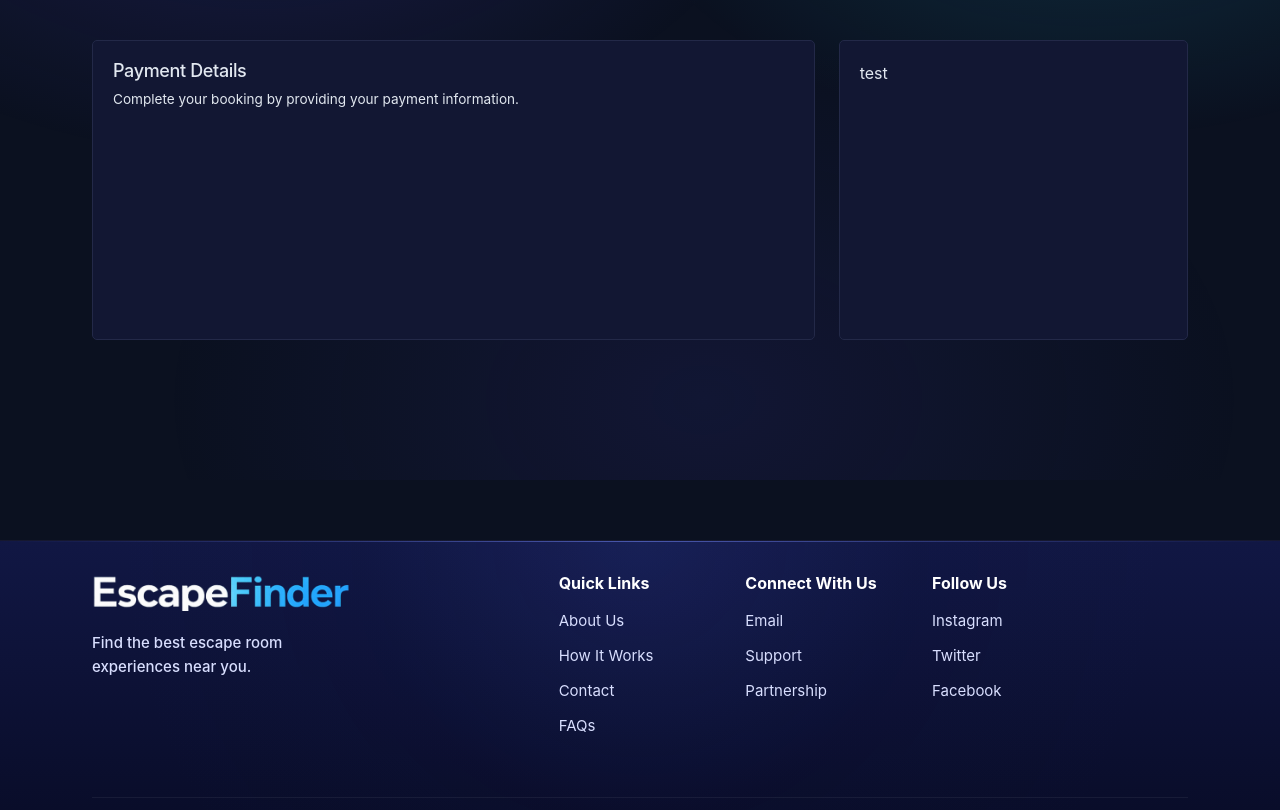
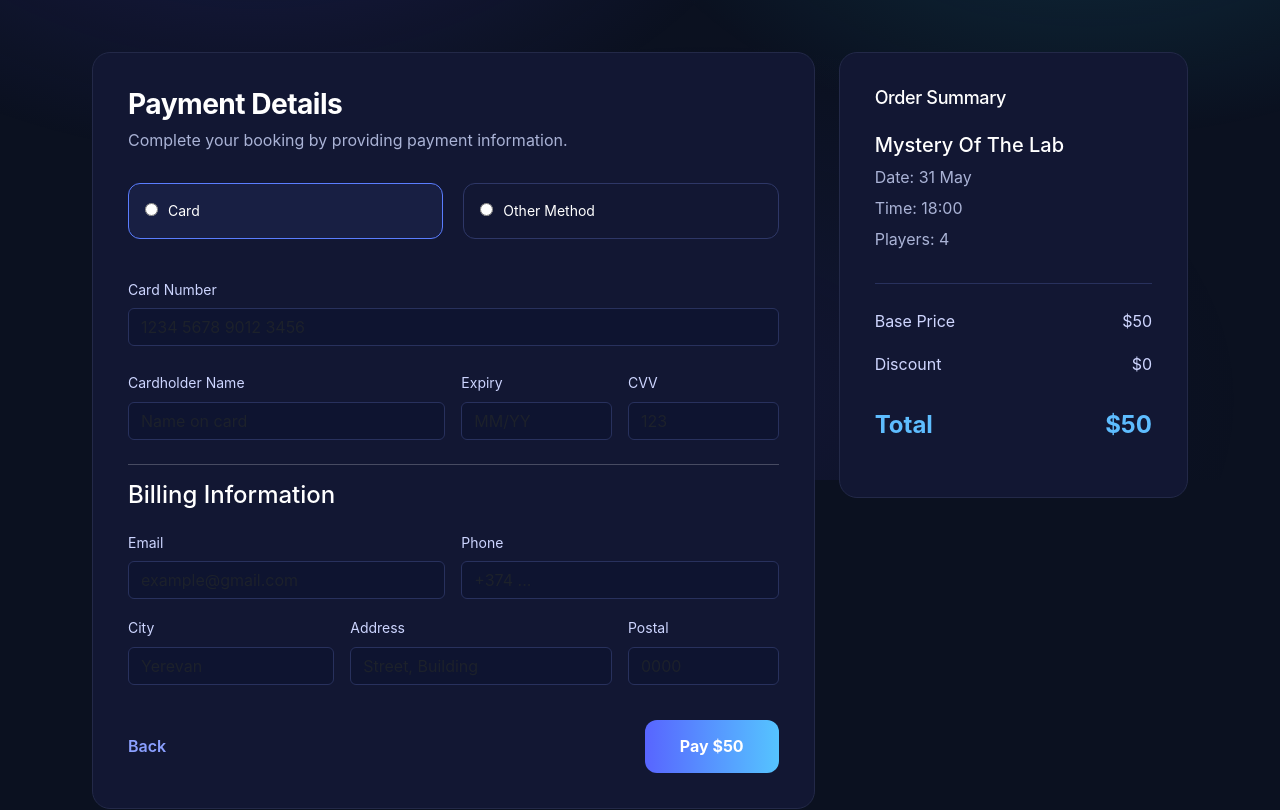
Before and after one commit to kiumars609/escape-finder, a React (Vite) app: page /payment in a window 1280 px wide. Shown: the part 320-1130 px from the top of the page. Built offline with nearby package versions, Linux system fonts and the light colour scheme.

Commit message:
Fix Payment Component

```diff
--- a/src/Pages/Payment/Payment.jsx
+++ b/src/Pages/Payment/Payment.jsx
@@ -34,20 +34,214 @@ export default function Payment() {
           </table>
         </section>
 
-        <div className="container payment-info">
-          <div className="row g-4">
-            <div className="col-md-8 col-12">
-              <div className="user-info">
-                <h3>Payment Details</h3>
-                <p className="sub-title">Complete your booking by providing your payment information.</p>
-              </div>
-            </div>
+        <section className="container payment-page">
 
-            <div className="col-md-4 col-12">
-              <div className="room-info">test</div>
-            </div>
+  <div className="row g-4">
+
+    {/* Left Side */}
+    <div className="col-lg-8">
+      <div className="payment-box">
+
+        <h2>Payment Details</h2>
+        <p className="payment-subtitle">
+          Complete your booking by providing payment information.
+        </p>
+
+        {/* Payment Methods */}
+        <div className="payment-methods">
+
+          <label className="method-card active">
+            <input type="radio" name="method" />
+            Card
+          </label>
+
+          <label className="method-card">
+            <input type="radio" name="method" />
+            Other Method
+          </label>
+
+        </div>
+
+
+        {/* Card Number */}
+        <div className="mb-4">
+          <label>Card Number</label>
+
+          <input
+            type="text"
+            className="form-control custom-input"
+            placeholder="1234 5678 9012 3456"
+          />
+        </div>
+
+
+        {/* Row */}
+        <div className="row g-3 mb-4">
+
+          <div className="col-md-6">
+            <label>Cardholder Name</label>
+
+            <input
+              type="text"
+              className="form-control custom-input"
+              placeholder="Name on card"
+            />
           </div>
+
+
+          <div className="col-md-3">
+            <label>Expiry</label>
+
+            <input
+              type="text"
+              className="form-control custom-input"
+              placeholder="MM/YY"
+            />
+          </div>
+
+
+          <div className="col-md-3">
+            <label>CVV</label>
+
+            <input
+              type="text"
+              className="form-control custom-input"
+              placeholder="123"
+            />
+          </div>
+
         </div>
+
+
+
+        <hr />
+
+
+        <h4 className="billing-title">
+          Billing Information
+        </h4>
+
+
+        <div className="row g-3">
+
+          <div className="col-md-6">
+            <label>Email</label>
+
+            <input
+              type="email"
+              className="form-control custom-input"
+              placeholder="example@gmail.com"
+            />
+          </div>
+
+
+          <div className="col-md-6">
+            <label>Phone</label>
+
+            <input
+              type="text"
+              className="form-control custom-input"
+              placeholder="+374 ..."
+            />
+          </div>
+
+
+          <div className="col-md-4">
+            <label>City</label>
+
+            <input
+              type="text"
+              className="form-control custom-input"
+              placeholder="Yerevan"
+            />
+          </div>
+
+
+          <div className="col-md-5">
+            <label>Address</label>
+
+            <input
+              type="text"
+              className="form-control custom-input"
+              placeholder="Street, Building"
+            />
+          </div>
+
+
+          <div className="col-md-3">
+            <label>Postal</label>
+
+            <input
+              type="text"
+              className="form-control custom-input"
+              placeholder="0000"
+            />
+          </div>
+
+        </div>
+
+
+
+        <div className="payment-actions">
+
+          <button className="back-btn">
+            Back
+          </button>
+
+          <button className="pay-btn">
+            Pay $50
+          </button>
+
+        </div>
+
+      </div>
+    </div>
+
+
+
+    {/* Right Side */}
+    <div className="col-lg-4">
+
+      <div className="summary-box">
+
+        <h3>Order Summary</h3>
+
+        <div className="summary-card">
+
+          <h5>Mystery Of The Lab</h5>
+
+          <p>Date: 31 May</p>
+
+          <p>Time: 18:00</p>
+
+          <p>Players: 4</p>
+
+        </div>
+
+
+        <div className="price-row">
+          <span>Base Price</span>
+          <span>$50</span>
+        </div>
+
+        <div className="price-row">
+          <span>Discount</span>
+          <span>$0</span>
+        </div>
+
+
+        <div className="total-row">
+          <span>Total</span>
+          <span>$50</span>
+        </div>
+
+      </div>
+
+    </div>
+
+  </div>
+
+</section>
       </Layout>
     </>
   );
--- a/src/Pages/Room/style.css
+++ b/src/Pages/Room/style.css
@@ -568,18 +568,188 @@ textarea {
   margin-top: 6px;
 }
 
-/* Payment */
-/* Payment */
-.payment-info .user-info,
-.payment-info .room-info {
-  background-color: #121733;
-  border-radius: 5px;
-  border: solid 1px #232948;
-  margin-bottom: 200px;
-  padding: 20px;
-  min-height: 300px;
+
+
+
+
+
+
+
+
+
+
+
+
+
+
+
+
+
+
+
+
+
+
+
+
+
+
+
+
+.payment-page{
+margin-top:60px;
+margin-bottom:80px;
 }
 
-.payment-info .user-info .sub-title{
-  font-size: 0.85rem;
+.payment-box,
+.summary-box{
+background:#121733;
+border:1px solid #232948;
+border-radius:18px;
+padding:35px;
 }
+
+.payment-box h2{
+color:white;
+font-weight:700;
+margin-bottom:8px;
+}
+
+.payment-subtitle{
+color:#aab3d6;
+margin-bottom:30px;
+}
+
+
+/* Payment methods */
+
+.payment-methods{
+display:flex;
+gap:20px;
+margin-bottom:30px;
+}
+
+.method-card{
+flex:1;
+padding:16px;
+border:1px solid #2e3767;
+border-radius:12px;
+color:white;
+cursor:pointer;
+}
+
+.method-card input{
+margin-right:10px;
+}
+
+.method-card.active{
+border:1px solid #5a7dff;
+background:rgba(90,125,255,.08);
+}
+
+
+
+/* Inputs */
+
+label{
+display:block;
+color:#cdd5ff;
+margin-bottom:8px;
+font-size:14px;
+}
+
+.custom-input{
+background:#0e1430 !important;
+border:1px solid #28315d !important;
+color:white !important;
+padding:14px;
+border-radius:10px;
+}
+
+.custom-input::placeholder{
+color:#7884bd;
+}
+
+.custom-input:focus{
+box-shadow:none !important;
+border-color:#5a7dff !important;
+background:#0e1430 !important;
+}
+
+hr{
+border-color:#273056;
+margin:35px 0;
+}
+
+.billing-title{
+color:white;
+margin-bottom:20px;
+}
+
+
+/* Buttons */
+
+.payment-actions{
+margin-top:35px;
+display:flex;
+justify-content:space-between;
+}
+
+.back-btn{
+background:transparent;
+border:none;
+color:#8ba0ff;
+font-weight:600;
+}
+
+.pay-btn{
+background:linear-gradient(
+90deg,
+#5865ff,
+#55c4ff
+);
+
+border:none;
+padding:14px 35px;
+border-radius:12px;
+font-weight:700;
+color:white;
+}
+
+
+/* Summary */
+
+.summary-box h3{
+color:white;
+margin-bottom:25px;
+}
+
+.summary-card{
+padding-bottom:25px;
+border-bottom:1px solid #28315d;
+margin-bottom:25px;
+}
+
+.summary-card h5{
+color:white;
+}
+
+.summary-card p{
+color:#aab3d6;
+margin-bottom:6px;
+}
+
+.price-row,
+.total-row{
+display:flex;
+justify-content:space-between;
+margin-bottom:18px;
+color:#cfd6ff;
+}
+
+.total-row{
+font-size:24px;
+font-weight:700;
+color:#5ebdff;
+margin-top:30px;
+}
```
